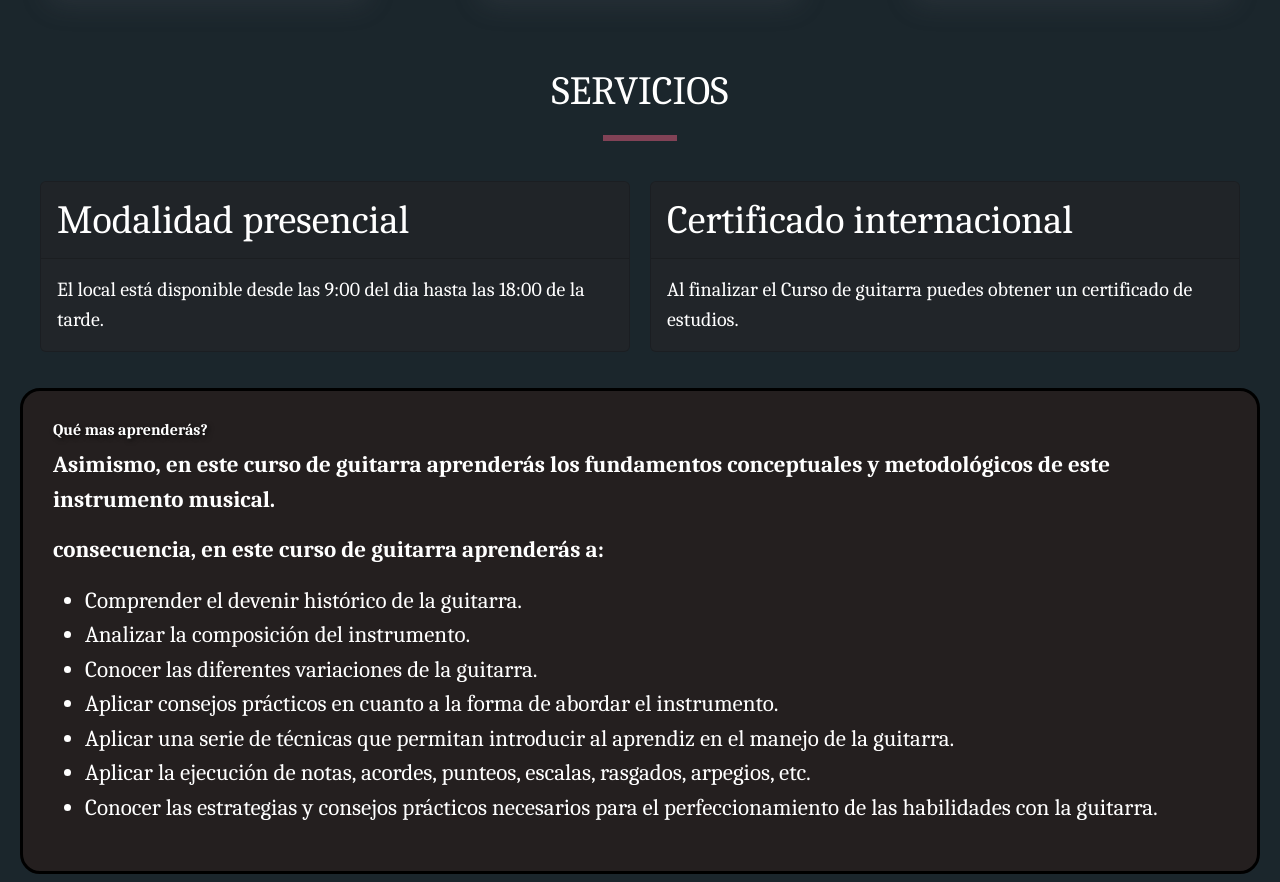
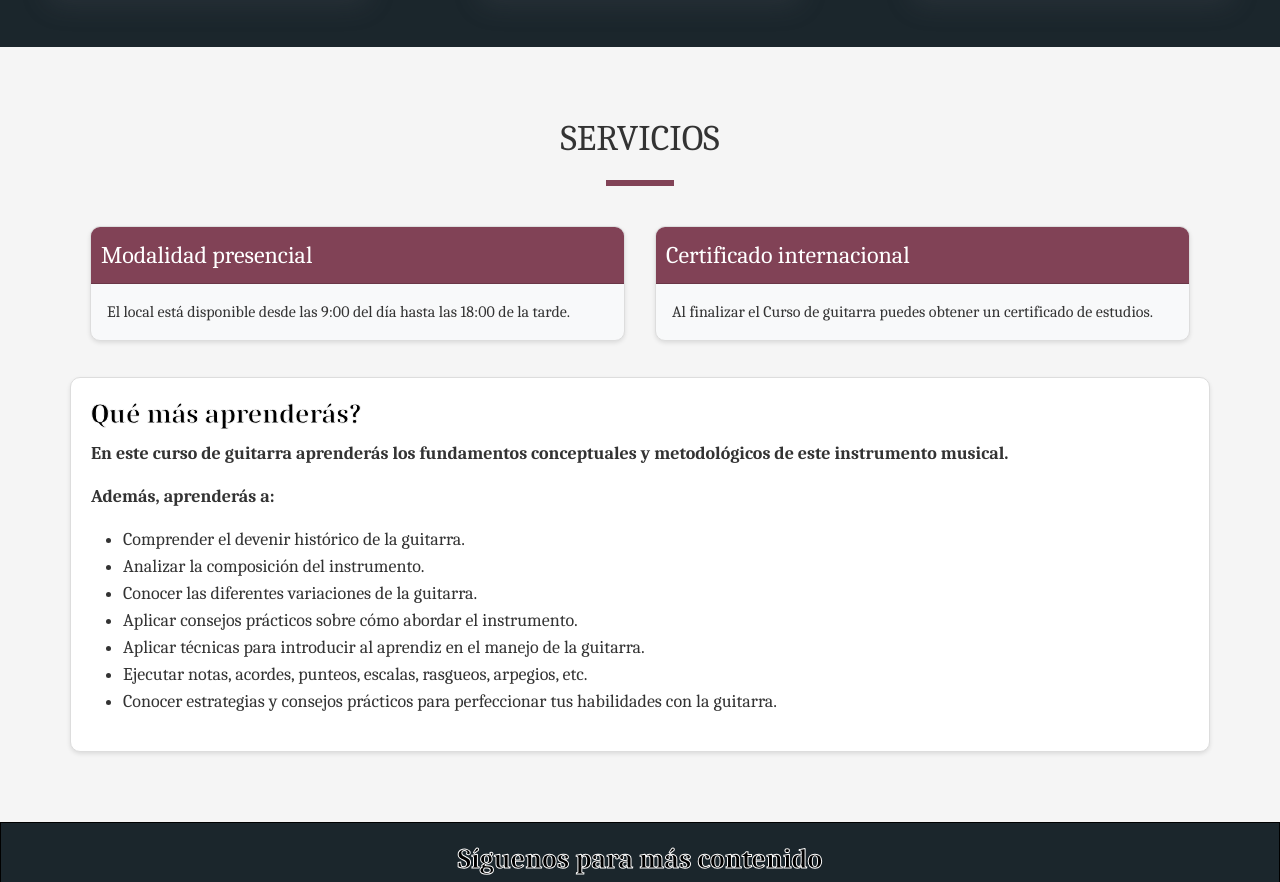
Before and after one commit to dave364/Proyecto-final, a website: page index.html in a window 1280 px wide. Shown: the part 1918-2800 px from the top of the page. Drawn offline with nearby package versions, Linux system fonts and the light colour scheme.

Commit message:
ajuste servicios ccs&html

```diff
--- a/index.html
+++ b/index.html
@@ -123,46 +123,39 @@
 
 <section id="servicios">
   <div class="div-servicios">
-      <h1>SERVICIOS <hr class="divider"></h1>
+      <h2>SERVICIOS <hr class="divider"></h2>
       <section class="servicios_card">
-      <div class="card text-bg-dark mb-3">
-        <div class="card-header"><font style="vertical-align: inherit;"><font style="vertical-align: inherit;">Modalidad presencial</font></font></div>
+          <div class="card text-bg-light mb-3">
+              <div class="card-header">Modalidad presencial</div>
               <div class="card-body">
-          <p class="card-text"><font style="vertical-align: inherit;"><font style="vertical-align: inherit;">El local está disponible desde las 9:00 del dia hasta las 18:00 de la tarde.        </font></font></p>
+                  <p class="card-text">El local está disponible desde las 9:00 del día hasta las 18:00 de la tarde.</p>
               </div>
           </div>
-      <div class="card text-bg-dark mb-3">
-        <div class="card-header"><font style="vertical-align: inherit;"><font style="vertical-align: inherit;">Certificado internacional</font></font></div>
+          <div class="card text-bg-light mb-3">
+              <div class="card-header">Certificado internacional</div>
               <div class="card-body">
-          <p class="card-text"><font style="vertical-align: inherit;"><font style="vertical-align: inherit;">Al finalizar el Curso de guitarra puedes obtener un certificado de estudios.</font></font></p>
+                  <p class="card-text">Al finalizar el Curso de guitarra puedes obtener un certificado de estudios.</p>
               </div>
           </div>
       </section>
       <article class="lista">
-        <h2><b>Qué mas aprenderás?</b></h2>
-        <p><b>Asimismo, en este curso de guitarra aprenderás los
-          fundamentos conceptuales y metodológicos de este
-          instrumento musical.</b></p>
-          <p><b>consecuencia, en este curso de guitarra aprenderás
-          a:</b></p>
+          <h3><b>Qué más aprenderás?</b></h3>
+          <p><b>En este curso de guitarra aprenderás los fundamentos conceptuales y metodológicos de este instrumento musical.</b></p>
+          <p><b>Además, aprenderás a:</b></p>
           <ul>
               <li>Comprender el devenir histórico de la guitarra.</li>
               <li>Analizar la composición del instrumento.</li>
               <li>Conocer las diferentes variaciones de la guitarra.</li>
-          <li>Aplicar consejos prácticos en cuanto a la forma
-            de abordar el instrumento.</li>
-          <li>Aplicar una serie de técnicas que permitan
-            introducir al aprendiz en el manejo de la guitarra.
-            </li>
-          <li>Aplicar la ejecución de notas, acordes, punteos,
-            escalas, rasgados, arpegios, etc.</li>
-          <li>Conocer las estrategias y consejos prácticos
-            necesarios para el perfeccionamiento de las
-            habilidades con la guitarra.</li>
+              <li>Aplicar consejos prácticos sobre cómo abordar el instrumento.</li>
+              <li>Aplicar técnicas para introducir al aprendiz en el manejo de la guitarra.</li>
+              <li>Ejecutar notas, acordes, punteos, escalas, rasgueos, arpegios, etc.</li>
+              <li>Conocer estrategias y consejos prácticos para perfeccionar tus habilidades con la guitarra.</li>
           </ul>
       </article>
   </div>
 </section>
+
+
 
 
 
--- a/scss/_inicio.scss
+++ b/scss/_inicio.scss
@@ -126,14 +126,13 @@ p {
 
 
 h3 {
-  color: $secondary-color;
+  color: black;
   -webkit-text-stroke: 1px $secondary-color;
 }
 
 h2 {
   color: $secondary-color;
-  text-shadow: 2px 2px 5px rgba(0, 0, 0, 0.7);
-  font-size: 1rem;
+  font-size: 36px;
 }
 
 .titulo {
--- a/scss/_nosotros.scss
+++ b/scss/_nosotros.scss
@@ -21,14 +21,14 @@ body {
 
 .section-title {
   font-size: 36px;
-  font-weight: bold;
   color: #1b262c;
   text-align: left;
   margin-bottom: 20px;
 }
 
- h2 .divider {
+ .text h2 .divider {
   margin-left: 0px;
+  width: 20%
  }
 
 
--- a/scss/_servicio.scss
+++ b/scss/_servicio.scss
@@ -1,76 +1,87 @@
-/* Fondo de la sección servicios */
 #servicios {
-  background-color: #1b262c;
-  color: #fff; /* Asegura que el texto sea legible sobre el fondo oscuro */
-  padding: 20px; /* Ajusta el padding según sea necesario */
+  background-color: #f5f5f5; /* Fondo blanco */
+  color: #333333; /* Color del texto principal para buen contraste */
+  padding: 40px;
 }
 
-#servicios h1, #servicios h2, #servicios p, #servicios ul, #servicios li {
-  color: #fff; /* Asegura que todos los textos dentro de la sección sean blancos */
+#servicios h2, #servicios h2, #servicios p, #servicios ul, #servicios li {
+  color: #333333; /* Asegura un buen contraste con el fondo blanco */
 }
 
 .servicios_card {
   display: grid;
   grid-template-columns: 1fr 1fr;
-  justify-items: center;
-  gap: 20px; /* Añade espacio entre las columnas */
+  gap: 30px;
   padding: 20px;
 }
 
-.div-servicios h1 {
+.div-servicios h2 {
   text-align: center;
+  color: #1b262c; /* Color más oscuro para el encabezado */
 }
 
-h1 .divider {
+h2 .divider {
   width: 6%;
+
 }
 
 .div-servicios {
-  min-height: auto;
+
+
+  padding: 30px;
+
 }
 
 .servicios {
-  width: 50%;
-  font-size: 30px;
-  background-color: #fff; /* Fondo blanco para el contenido de servicios */
-  color: #000; /* Color del texto */
-  padding: 20px;
-  border-radius: 20px;
+  background-color: #ffffff;
+  color: #333;
+  padding: 30px;
+  border-radius: 10px;
+  box-shadow: 0 4px 8px rgba(0, 0, 0, 0.1);
 }
 
 .servicios article {
-  border: 1px solid #000;
-  border-radius: 25px;
-  padding: 20px; /* Añadir padding para un mejor diseño */
-  background-color: #fff; /* Fondo blanco para los artículos */
-  color: #000; /* Color del texto */
+  background-color: #f9f9f9;
+  color: #444;
+  padding: 25px;
+  border-radius: 10px;
+  box-shadow: 0 2px 4px rgba(0, 0, 0, 0.1);
+  border-left: 5px solid #f39c12;
 }
 
 .lista {
-  font-size: 23px;
-  display: grid;
-  justify-content: center;
+  font-size: 18px;
   margin: auto;
-  padding: 30px;
-  border-radius: 20px;
-  border: solid black;
-  background-color: #241f1f; /* Fondo blanco para la lista */
-  color: #000; /* Color del texto */
+  padding: 20px;
+  border-radius: 10px;
+  background-color: #ffffff;
+  color: #333333;
+  border: 1px solid #dddddd;
+  box-shadow: 0 2px 4px rgba(0, 0, 0, 0.1);
 }
 
 .card-header {
-  font-size: 40px;
+  font-size: 24px;
+  color: #ffffff;
+  background-color: #814256; /* Color destacado para el encabezado */
+  padding: 10px;
+  border-radius: 5px 5px 0 0;
 }
 
 .card-body {
-  font-size: 20px;
+  font-size: 16px;
+  color: #333;
 }
 
-/* Transiciones para el fondo y el texto */
+.card {
+  border: 1px solid #dddddd;
+  border-radius: 10px;
+  background-color: #ffffff; /* Fondo blanco */
+  box-shadow: 0 2px 4px rgba(0, 0, 0, 0.1);
+  overflow: hidden;
+}
+
+/* Transiciones para mejorar la apariencia */
 html {
   scroll-behavior: smooth;
 }
-
-.navbar .nav-link.active {
-  color: #fff; /* Color del enlace activo */
-}
```
Also changed, not shown: css/style.css, 1 other file. Lines whose indentation alone changed are shown as unchanged.
